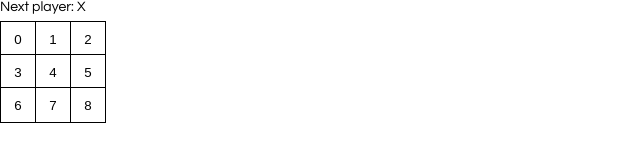
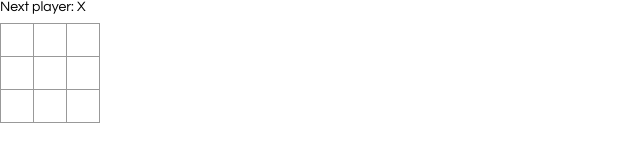
Before and after one commit to rodrigourban/tictactoe, a React app: page / in a window 1280 px wide. Shown: the whole page, without its empty margins (0-640 px from the left). Built offline with nearby package versions, Linux system fonts and the light colour scheme.

Commit message:
Playable

```diff
--- a/src/Game.js
+++ b/src/Game.js
@@ -1,17 +1,53 @@
 import React, { Component } from "react";
-
-class Square extends Component {
-  render() {
-    return <button className="square">{this.props.value}</button>;
+const checkWinner = squares => {
+  const combinations = [
+    [0, 1, 2],
+    [3, 4, 5],
+    [6, 7, 8],
+    [0, 4, 8],
+    [2, 4, 6],
+    [0, 3, 6],
+    [1, 4, 7],
+    [2, 5, 8]
+  ];
+  for (let i = 0; i < combinations.length; i++) {
+    const [a, b, c] = combinations[i];
+    if (squares[a] && squares[a] === squares[b] && squares[a] === squares[c]) {
+      return squares[a];
+    }
   }
-}
+  return null;
+};
+const Square = props => {
+  return (
+    <button className="square" onClick={props.onClick}>
+      {props.value}
+    </button>
+  );
+};
 
 class Board extends Component {
+  state = { squares: Array(9).fill(null), xIsNext: true };
+  handleClick(i) {
+    const squares = this.state.squares.slice();
+    if (checkWinner(squares) || squares[i]) return;
+    squares[i] = this.state.xIsNext ? "X" : "O";
+    this.setState({ squares: squares, xIsNext: !this.state.xIsNext });
+  }
   renderSquare(i) {
-    return <Square value={i} />;
+    return (
+      <Square
+        value={this.state.squares[i]}
+        onClick={() => this.handleClick(i)}
+      />
+    );
   }
   render() {
-    const status = "Next player: X";
+    const winner = checkWinner(this.state.squares);
+    let status =
+      winner !== null
+        ? "Winner is: " + winner
+        : "Next player: " + (this.state.xIsNext ? "X" : "O");
 
     return (
       <div>
--- a/src/index.css
+++ b/src/index.css
@@ -8,11 +8,23 @@ body {
 }
 .square {
   background: #fff;
-  border: solid 1px black;
-  height: 36px;
-  width: 36px;
-  margin-top: -3px;
+  border: 1px solid #999;
+  float: left;
+  font-size: 24px;
+  font-weight: bold;
+  line-height: 34px;
+  height: 34px;
   margin-right: -1px;
+  margin-top: -1px;
   padding: 0;
-  line-height: 36px;
+  text-align: center;
+  width: 34px;
 }
+.square:focus {
+  outline: none;
+}
+
+.game {
+  display: flex;
+  flex-direction: row;
+}
```
